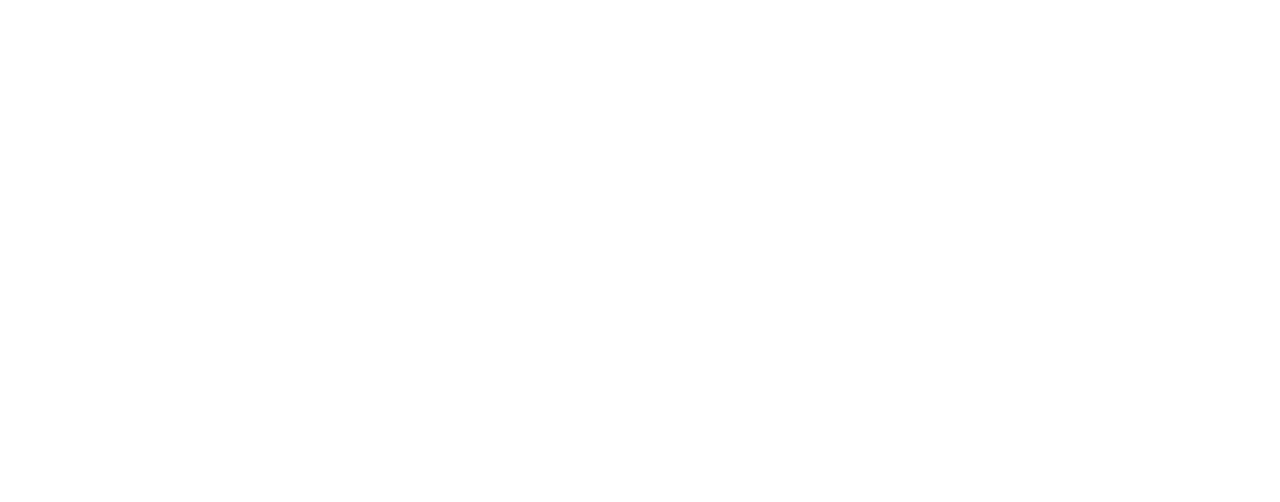
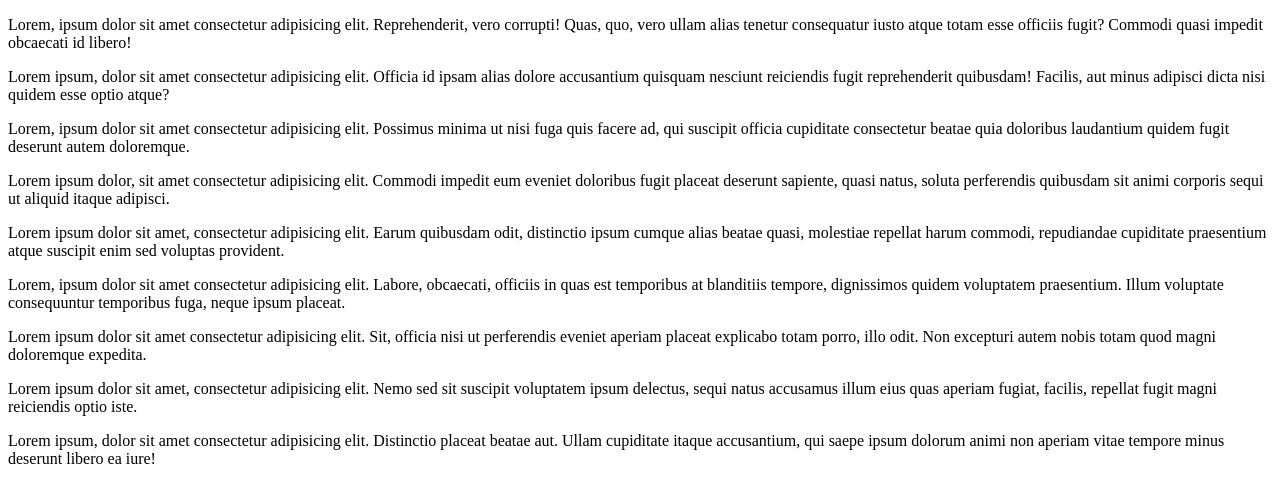
Before and after one commit to MariaAtehortua2311/claseCSS, a plain HTML site: page index.html in a window 1280 px wide. Drawn offline with Linux system fonts and the light colour scheme.

Commit message:
CSS PARRAFOS

```diff
--- a/index.html
+++ b/index.html
@@ -10,6 +10,30 @@
 
     </header>
     <main>
+        <section>
+            <p>Lorem, ipsum dolor sit amet consectetur adipisicing elit. Reprehenderit, vero corrupti! Quas, quo, vero ullam alias tenetur consequatur iusto atque totam esse officiis fugit? Commodi quasi impedit obcaecati id libero!</p>
+            <p>Lorem ipsum, dolor sit amet consectetur adipisicing elit. Officia id ipsam alias dolore accusantium quisquam nesciunt reiciendis fugit reprehenderit quibusdam! Facilis, aut minus adipisci dicta nisi quidem esse optio atque?</p>
+            <p>Lorem, ipsum dolor sit amet consectetur adipisicing elit. Possimus minima ut nisi fuga quis facere ad, qui suscipit officia cupiditate consectetur beatae quia doloribus laudantium quidem fugit deserunt autem doloremque.</p>
+
+        </section>
+        <section>
+            <p>Lorem ipsum dolor, sit amet consectetur adipisicing elit. Commodi impedit eum eveniet doloribus fugit placeat deserunt sapiente, quasi natus, soluta perferendis quibusdam sit animi corporis sequi ut aliquid itaque adipisci.</p>
+            <p>Lorem ipsum dolor sit amet, consectetur adipisicing elit. Earum quibusdam odit, distinctio ipsum cumque alias beatae quasi, molestiae repellat harum commodi, repudiandae cupiditate praesentium atque suscipit enim sed voluptas provident.</p>
+            <p>Lorem, ipsum dolor sit amet consectetur adipisicing elit. Labore, obcaecati, officiis in quas est temporibus at blanditiis tempore, dignissimos quidem voluptatem praesentium. Illum voluptate consequuntur temporibus fuga, neque ipsum placeat.</p>
+
+        </section>
+        <section>
+            <p>Lorem ipsum dolor sit amet consectetur adipisicing elit. Sit, officia nisi ut perferendis eveniet aperiam placeat explicabo totam porro, illo odit. Non excepturi autem nobis totam quod magni doloremque expedita.</p>
+            <p>Lorem ipsum dolor sit amet, consectetur adipisicing elit. Nemo sed sit suscipit voluptatem ipsum delectus, sequi natus accusamus illum eius quas aperiam fugiat, facilis, repellat fugit magni reiciendis optio iste.</p>
+            <p>Lorem ipsum, dolor sit amet consectetur adipisicing elit. Distinctio placeat beatae aut. Ullam cupiditate itaque accusantium, qui saepe ipsum dolorum animi non aperiam vitae tempore minus deserunt libero ea iure!</p>
+
+        </section>
+
+
+
+
+
+
 
     </main>
     <footer>
```
